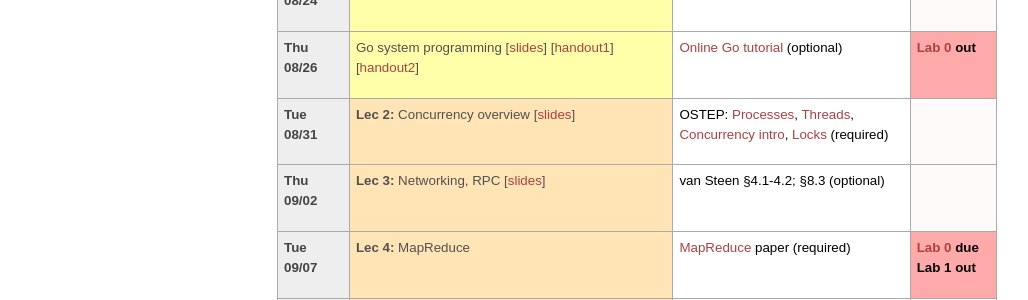
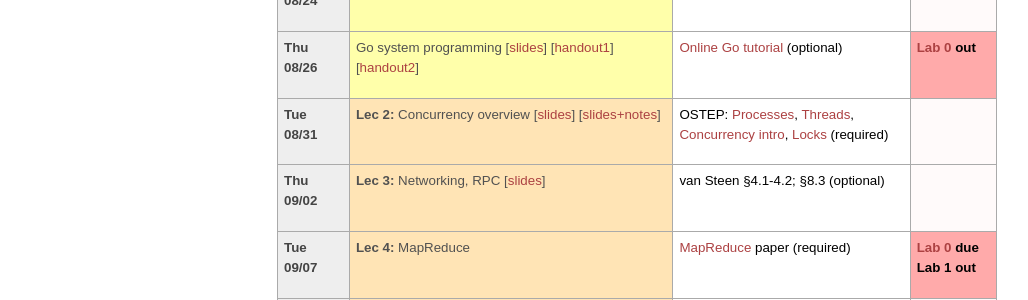
Before and after one commit to tddg/cs475-fall21, a Jekyll site: the page built from schedule.md, in a window 1280 px wide and 900 px high. Shown: the part 311-611 px from the top of the window, without its empty margins (3-1031 px from the left). Built offline with Jekyll 4.4.1, drawn with Linux system fonts in a browser that asks for light colours.

Commit message:
added lec2 notes

```diff
--- a/schedule.md
+++ b/schedule.md
@@ -128,6 +128,7 @@ The course schedule is tentative and subject to change\*.
   <td id="2021-8-31" class="date"><b>Tue 08/31</b></td>
   <td class="fundamentals">
 		<b>Lec 2:</b> Concurrency overview [<a href="./public/lecs/lec2-concurrency.pdf">slides</a>]
+		[<a href="./public/lecs/lec2-concurrency+notes.pdf">slides+notes</a>]
   </td>
   <td class="reading">
 		OSTEP: <a href="https://pages.cs.wisc.edu/~remzi/OSTEP/cpu-intro.pdf">Processes</a>,
```
Also changed, not shown: 1 other file.
